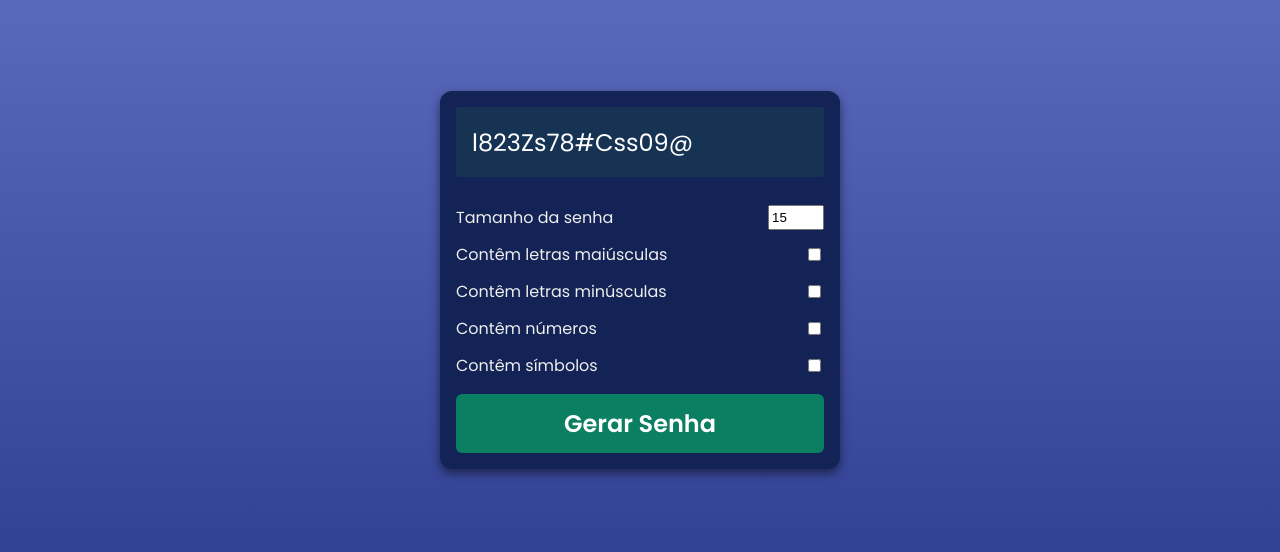
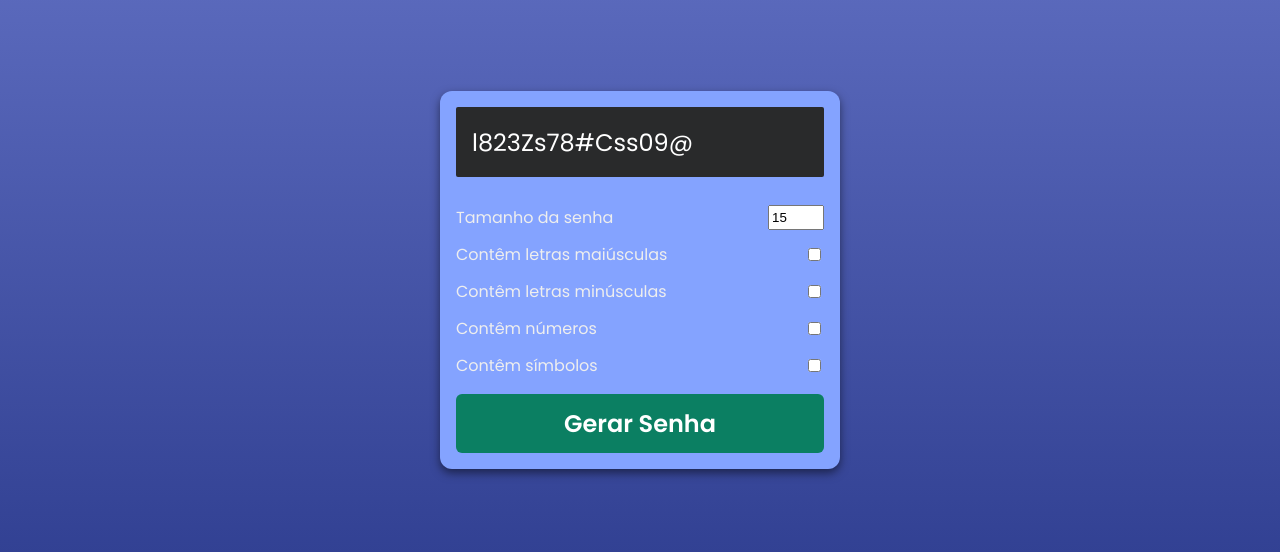
Before and after one commit to pauloarchanjo/password-generator-web, a plain HTML site: page index.html in a window 1280 px wide. Shown: the part 120-672 px from the top of the page. Drawn offline with Linux system fonts and the light colour scheme.

Commit message:
Update style.css

```diff
--- a/style.css
+++ b/style.css
@@ -17,7 +17,7 @@ body {
 }
 
 .pw-container {
-    background-color: rgb(19, 35, 85);
+    background-color: rgb(132, 163, 255);
     box-shadow: 0 4px 10px rgba(0, 0, 0, 0.5);
     min-width: 400px;
     border-radius: 12px;
@@ -28,7 +28,7 @@ body {
 }
 
 .pw {
-    background-color: rgb(22, 51, 83);
+    background-color: rgb(41, 42, 43);
     display: flex;
     font-size: 1.5rem;
     align-items: center;
```
